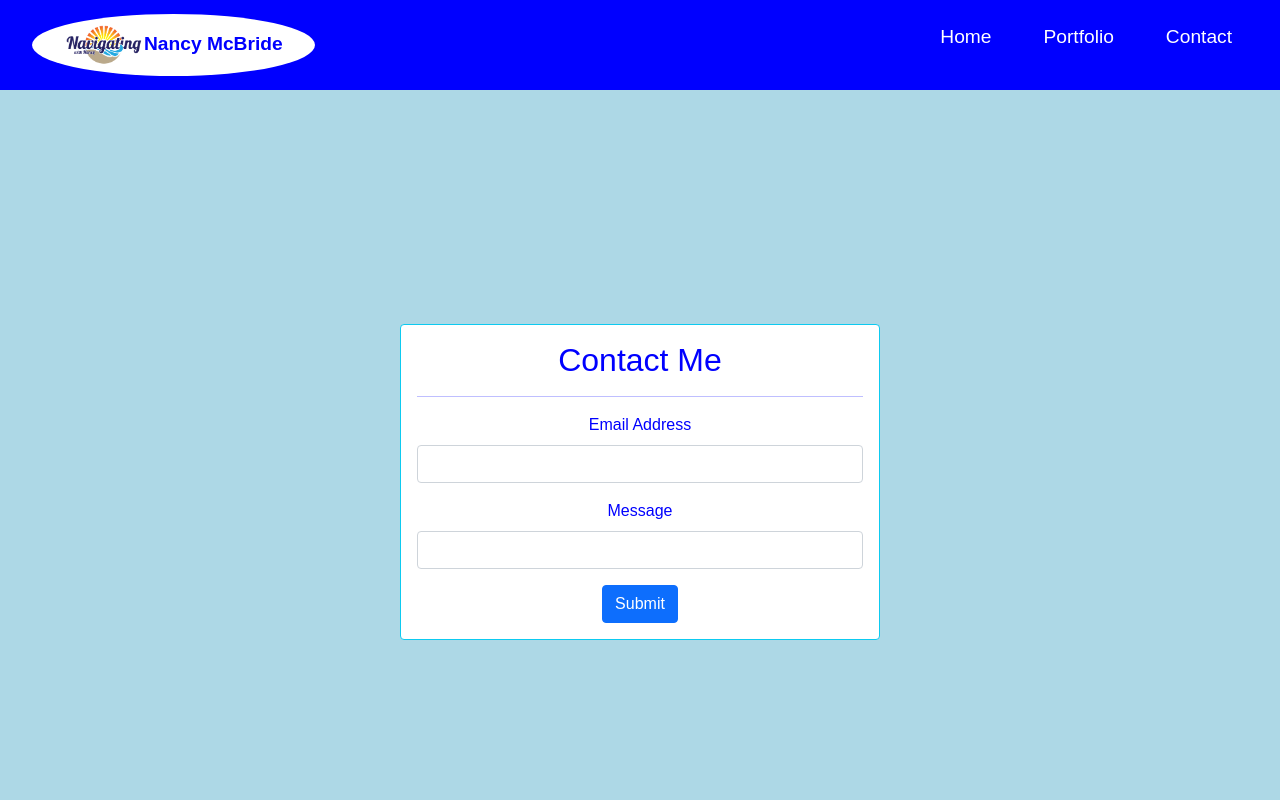
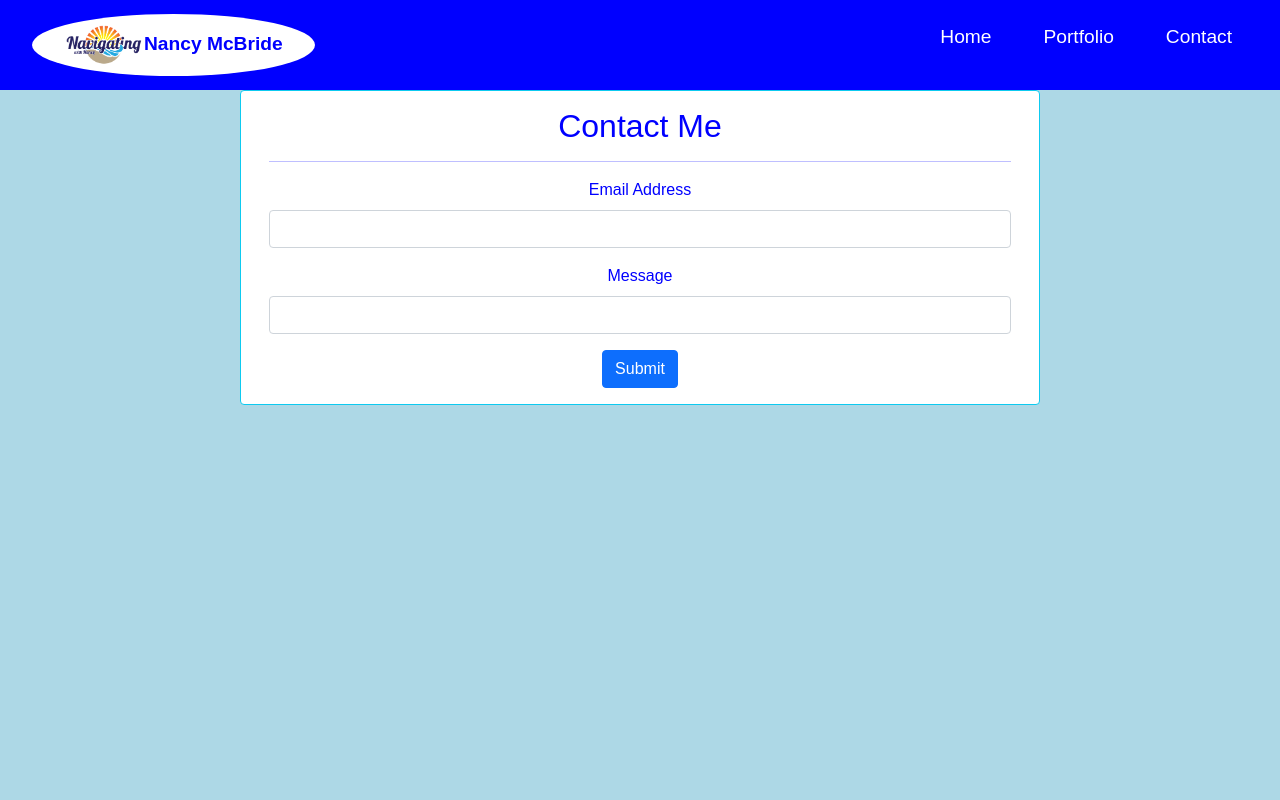
Before and after one commit to kcnancy/NancyMcBride-ReactPortfolio, a React (Create React App) app in the folder nancymcbrideportfolio/: page /contact in a window 1280 px wide. Shown: the top 800 px of the page. Built offline with nearby package versions, Linux system fonts and the light colour scheme.

Commit message:
final adjustment to contact me page

```diff
--- a/nancymcbrideportfolio/src/pages/Contact.js
+++ b/nancymcbrideportfolio/src/pages/Contact.js
@@ -1,21 +1,28 @@
 /* eslint-disable no-unreachable */
 import React from "react";
 import { useForm, ValidationError } from "@formspree/react";
-import { Container, Row, Card, Col, Button, Form } from "react-bootstrap";
+import {
+  Container,
+  Row,
+  Card,
+  Col,
+  Button,
+  Form,
+  } from "react-bootstrap";
+
 
 function Contact() {
   const [state, handleSubmit] = useForm("xoqpbnpr");
-  if (state.succeeded)  {
+  if (state.succeeded) {
     return <p>Thanks for joining!</p>;
-}
+  }
   return (
-    <Container className="d-flex vh-100">
-      <Row className="m-auto align-self-center">
-        <Col>
+    <Container className="vh-100">
+      <Col md={12}>
+        <Row className="h100 justify-content-center align-items-center">
           <Card
             className=" mb-3 border-info"
-            style={{ color: "blue", width: "30rem" }}
-          >
+            style={{ color: "blue", width: "50rem" }}>
             <Card.Body>
               <h2 className text="center" color="blue">
                 Contact Me
@@ -51,8 +58,9 @@ function Contact() {
               </Form>
             </Card.Body>
           </Card>
-        </Col>
-      </Row>
+        </Row>
+      </Col>
+
     </Container>
   );
 }
```
